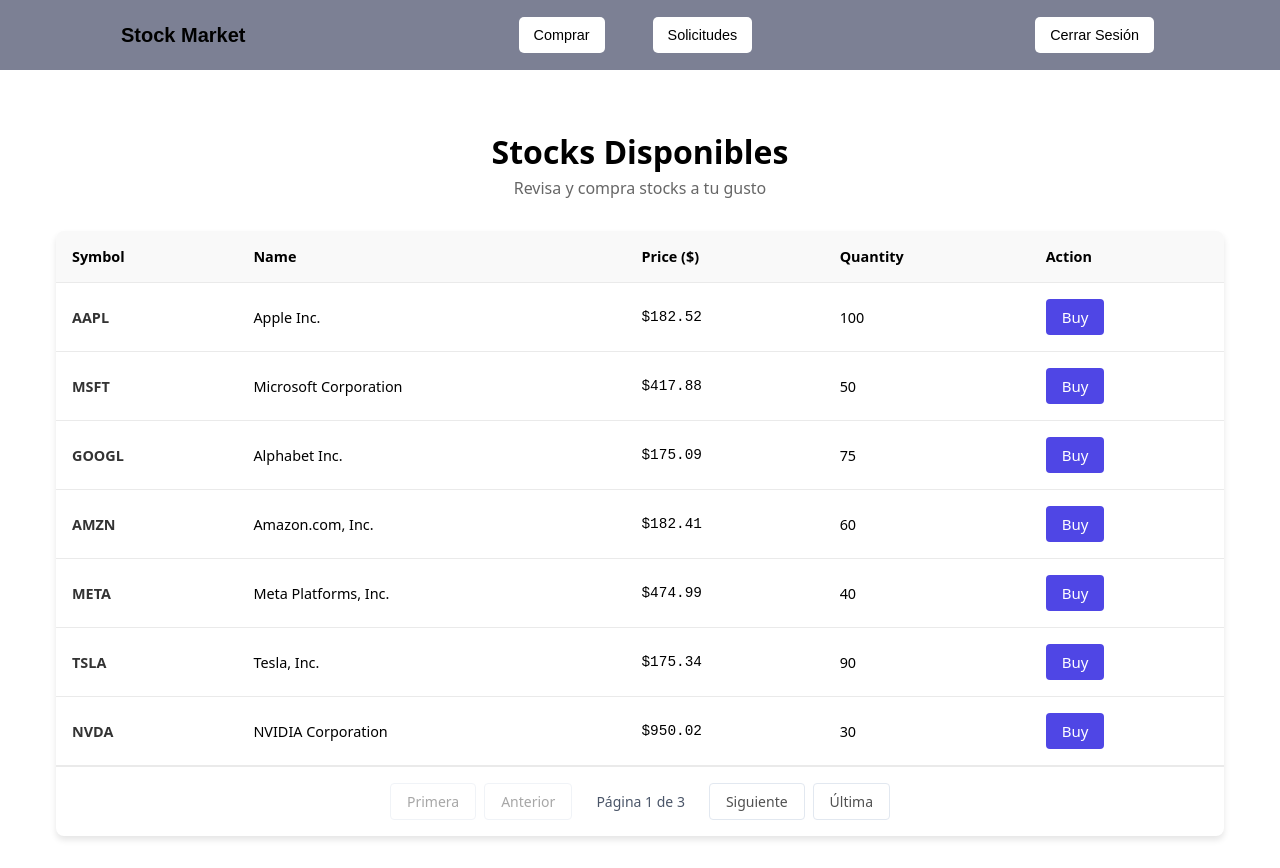
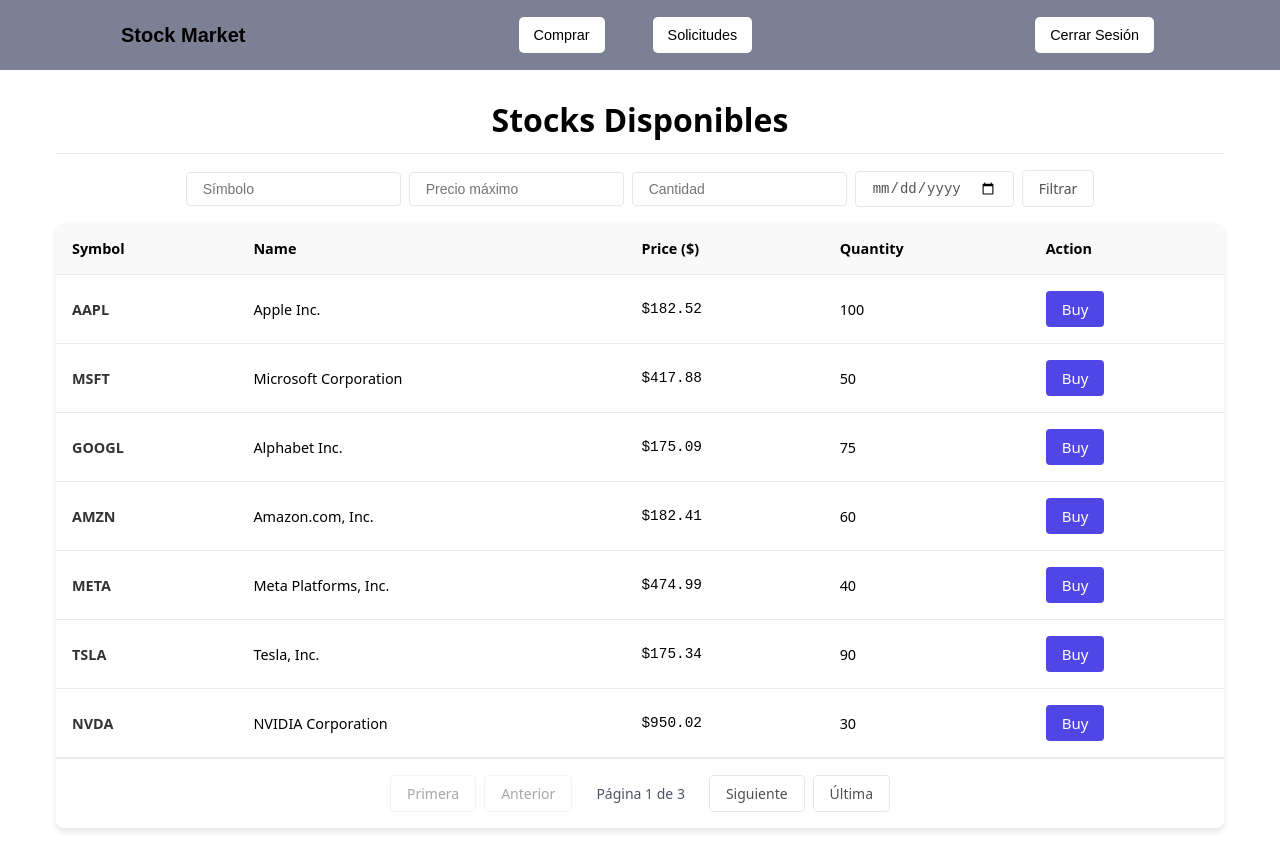
Before and after one commit to llambias/Front-arquisis, a React (Vite) app: page /stocks in a window 1280 px wide. Built offline with nearby package versions, Linux system fonts and the light colour scheme; no server answers.

Commit message:
add stock filters

```diff
--- a/src/pages/Inicial.css
+++ b/src/pages/Inicial.css
@@ -1,14 +1,14 @@
-.container {
+.stocks-container {
   max-width: 1200px;
   margin: 0 auto;
   padding: 0rem 1rem;
-  min-height: 100vh;
+  padding-top: 2rem;
   display: flex;
   flex-direction: column;
 }
 
 .header {
-  margin-bottom: 2rem;
+  margin-bottom: 0.5rem;
   text-align: center;
 }
 
@@ -178,3 +178,17 @@
     font-size: 0.75rem;
   }
 }
+
+.filter-input {
+  padding: 0.5rem 1rem;
+  border: 1px solid #e2e8f0;
+  background-color: #fff;
+  color: rgb(81, 81, 81);
+  border-radius: 4px;
+  font-size: 0.875rem;
+}
+
+.filter-input:focus {
+  /* outline: none; */
+  outline-color: #4f46e5;
+}
--- a/src/pages/Inicial.tsx
+++ b/src/pages/Inicial.tsx
@@ -17,6 +17,12 @@
   const [stocks, setStocks] = useState<Stock[]>(stocksData);
   const [sortField, setSortField] = useState("");
   const [sortDirection, setSortDirection] = useState("asc");
+  const [filters, setFilters] = useState({
+    symbol: "",
+    price: "",
+    quantity: "",
+    date: "",
+  });
 
   const totalPages = Math.ceil(stocks.length / ITEMS_PER_PAGE);
 
@@ -56,11 +62,52 @@
   const indexOfFirstItem = indexOfLastItem - ITEMS_PER_PAGE;
   const currentStocks = stocks.slice(indexOfFirstItem, indexOfLastItem);
 
+  const handleFilter = () => {
+    console.log("Filtrar");
+    console.log(filters);
+  };
+
   return (
-    <section className="container">
+    <section className="stocks-container">
       <div className="header">
         <h1>Stocks Disponibles</h1>
-        <p>Revisa y compra stocks a tu gusto</p>
+      </div>
+      <div className="pagination">
+        <input
+          type="text"
+          placeholder="Símbolo"
+          className="filter-input"
+          value={filters.symbol}
+          onChange={(e) => setFilters({ ...filters, symbol: e.target.value })}
+        />
+        <input
+          type="number"
+          placeholder="Precio máximo"
+          className="filter-input"
+          value={filters.price}
+          onChange={(e) => setFilters({ ...filters, price: e.target.value })}
+        />
+        <input
+          type="number"
+          placeholder="Cantidad"
+          className="filter-input"
+          value={filters.quantity}
+          onChange={(e) => setFilters({ ...filters, quantity: e.target.value })}
+        />
+        <input
+          type="date"
+          placeholder="Fecha"
+          className="filter-input"
+          value={filters.date}
+          onChange={(e) => setFilters({ ...filters, date: e.target.value })}
+        />
+        <button
+          className="paginationButton"
+          onClick={handleFilter}
+          disabled={currentPage === totalPages}
+        >
+          Filtrar
+        </button>
       </div>
       <div className="tableContainer">
         <table className="stocksTable">
```
